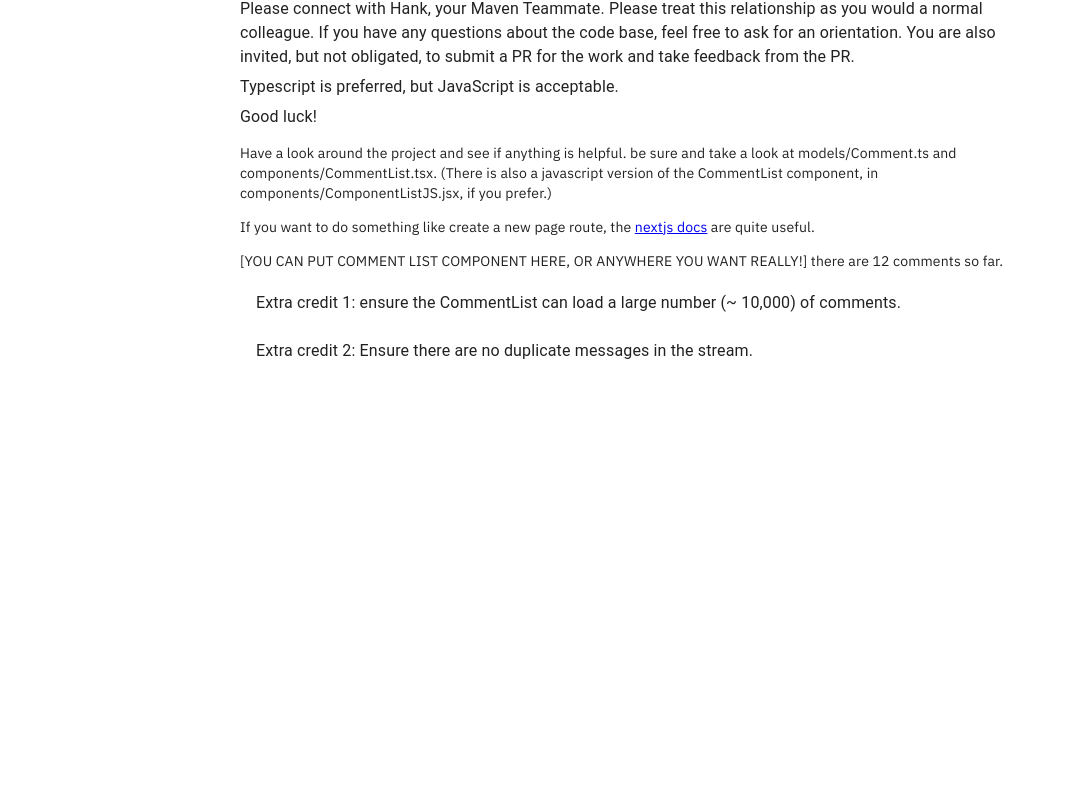
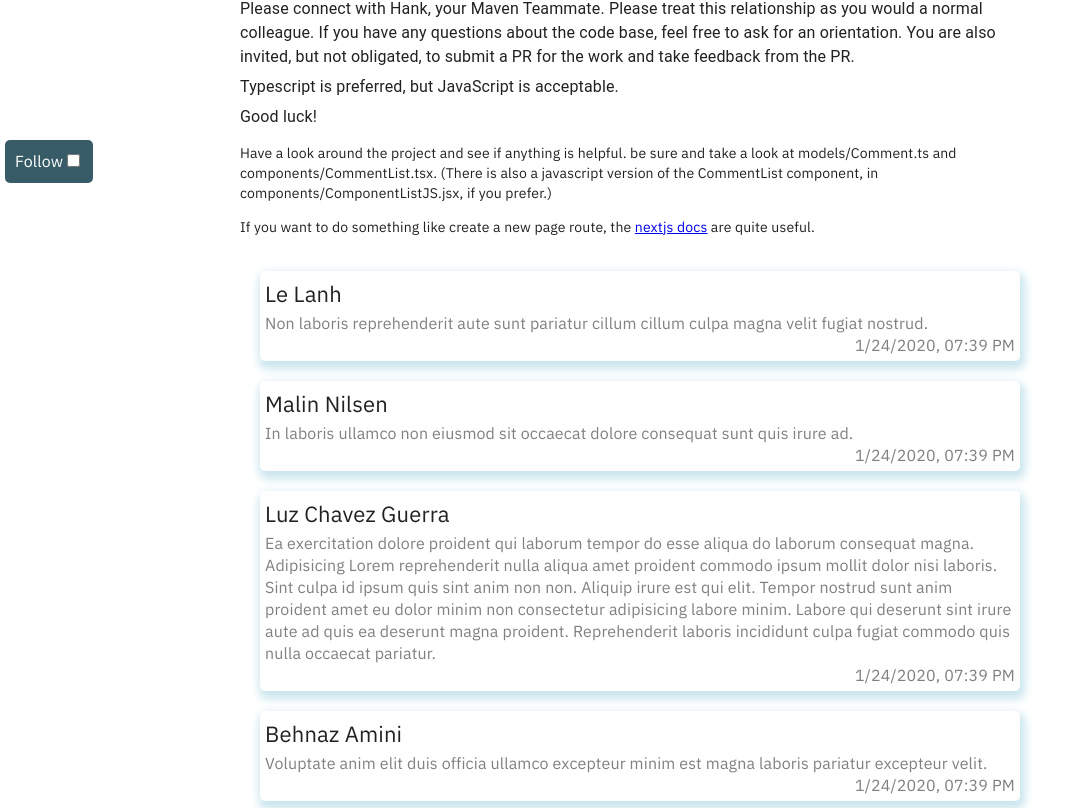
Before and after one commit to vladimirilic303/vladimirilic-web-kokanee, a Next.js app: page / in a window 1280 px wide. Shown: the part 612-1420 px from the top of the page, without its empty margins (0-1086 px from the left). Before the commit the page ends 1015 px from the top, so only its background shows below. Built offline with nearby package versions, Linux system fonts and the light colour scheme.

Commit message:
Comment implementation

```diff
--- a/components/CommentList.tsx
+++ b/components/CommentList.tsx
@@ -1,23 +1,36 @@
 import { Comment, subscribe } from '../models/Comment'
-import {useEffect, useState} from 'react'
+import { useEffect, useState } from 'react'
+import CommentListItem from './CommentListItem'
 
 export interface CommentListProps {
   initialComments: Comment[]
+  setLatestComment: (comment: any) => void
 }
 
-const CommentList: React.FC<CommentListProps> = props => {
-  const [count, setCount] = useState(props.initialComments.length)
+const CommentList: React.FC<CommentListProps> = ({ initialComments, setLatestComment }) => {
+  const [count, setCount] = useState(initialComments.length)
+  const [comments, setComments] = useState(initialComments)
+
   useEffect(() => {
     subscribe(comment => {
-      console.log('received comment: ', comment)
+      if (!comments.some(commentInArray => commentInArray.message === comment.message)) {
+        setComments([comment, ...comments])
+        setLatestComment(comment)
+      }
       setCount(count + 1)
     })
   }, [count])
 
-  return <div>
-    [YOU CAN PUT COMMENT LIST COMPONENT HERE, OR ANYWHERE YOU WANT REALLY!]
-    there are {count} comments so far.
-  </div>
+  return (
+    <div>
+      <ul className="comment_list">
+        {comments.map(comment => (
+          <CommentListItem key={comment.id} comment={comment} />
+        ))}
+      </ul>
+      there are {comments.length} comments so far.
+    </div>
+  )
 }
 
 export default CommentList
--- /dev/null
+++ b/components/CommentListItem.tsx
@@ -0,0 +1,21 @@
+import { Comment } from '../models/Comment'
+
+export interface CommentListItemProps {
+  comment: Comment
+}
+
+const dateFormatter = (date: Date) => {
+  return date.toLocaleDateString('en-US', { hour: '2-digit', minute: '2-digit' })
+}
+
+const CommentListItem: React.FC<CommentListItemProps> = ({ comment }) => {
+  return (
+    <li className="comment_list_item">
+      <div className="comment_list_item_author">{comment.author}</div>
+      <div className="comment_list_item_message">{comment.message}</div>
+      <div className="comment_list_item_time">{dateFormatter(comment.time)}</div>
+    </li>
+  )
+}
+
+export default CommentListItem
--- /dev/null
+++ b/components/CommentNotification.tsx
@@ -0,0 +1,17 @@
+import { Comment } from '../models/Comment'
+
+export interface CommentNotificationProps {
+  comment: Comment | null
+}
+
+const CommentNotification: React.FC<CommentNotificationProps> = ({ comment }) => {
+  if (!comment) return null
+  return (
+    <div className="comment_notification">
+      <div className="comment_notification_author">{comment.author}</div>
+      <div className="comment_notification_message">{comment.message}</div>
+    </div>
+  )
+}
+
+export default CommentNotification
--- /dev/null
+++ b/components/FollowCheckbox.tsx
@@ -0,0 +1,14 @@
+import { InputHTMLAttributes } from 'react'
+
+interface FollowCheckboxProps extends InputHTMLAttributes<HTMLInputElement> {}
+
+const FollowCheckbox: React.FC<FollowCheckboxProps> = ({ ...props }) => {
+  return (
+    <div className="notification_checkbox">
+      <label htmlFor="follow">Follow</label>
+      <input {...props} type="checkbox" id="follow" />
+    </div>
+  )
+}
+
+export default FollowCheckbox
--- a/models/Comment.ts
+++ b/models/Comment.ts
@@ -2,7 +2,7 @@ import { loremIpsum } from 'lorem-ipsum'
 import { name } from './names'
 
 export interface Comment {
-  id: number,
+  id: number
   author: string
   message: string
   time: Date
--- a/pages/_app.tsx
+++ b/pages/_app.tsx
@@ -4,6 +4,7 @@ import Head from 'next/head'
 import CssBaseline from '@material-ui/core/CssBaseline'
 import { ThemeProvider } from '@material-ui/styles'
 import theme from '../src/theme'
+import '../scss/index.css'
 
 export default class MyApp extends App {
   public componentDidMount() {
--- a/pages/index.tsx
+++ b/pages/index.tsx
@@ -1,8 +1,10 @@
-import React from 'react'
-import { Theme, Typography, Button, ListItem, List, ListItemText } from '@material-ui/core'
+import React, { useState } from 'react'
+import { Theme, Typography, ListItem, List, ListItemText } from '@material-ui/core'
 import { makeStyles } from '@material-ui/core/styles'
 import CommentList from '../components/CommentList'
+import CommentNotification from '../components/CommentNotification'
 import { makeComments } from '../models/Comment'
+import FollowCheckbox from '../components/FollowCheckbox'
 
 const numOfInitialComments = 10
 
@@ -24,6 +26,9 @@ const useStyles = makeStyles((theme: Theme) => {
 
 const Home = () => {
   const classes = useStyles()
+  const [isFollowing, setIsFollowing] = useState(false)
+  const [latestComment, setLatestComment] = useState(null)
+
   return (
     <div className={classes.root}>
       <img
@@ -67,7 +72,10 @@ const Home = () => {
         If you want to do something like create a new page route, the{' '}
         <a href="https://nextjs.org/docs/basic-features/pages">nextjs docs</a> are quite useful.{' '}
       </p>
-      <CommentList initialComments={makeComments(numOfInitialComments)} />
+      {isFollowing && <CommentNotification comment={latestComment} />}
+      <FollowCheckbox checked={isFollowing} onChange={() => setIsFollowing(!isFollowing)} />
+      <CommentList initialComments={makeComments(numOfInitialComments)} setLatestComment={setLatestComment} />
+
       <List>
         <ListItem>
           <ListItemText>
--- /dev/null
+++ b/scss/index.css
@@ -0,0 +1,80 @@
+.container{
+
+}
+
+/* COMMENT LIST */
+.comment_list{
+    list-style: none;
+    display: flex;
+    flex-direction: column;
+    padding: 10px;
+}
+
+.comment_list_item{
+    --comment-shadow-color: #c9e5ee;
+    margin: 10px;
+    padding: 5px;
+    border-radius: 5px;
+    -webkit-box-shadow: 2px 5px 10px 3px var( --comment-shadow-color);
+    -moz-box-shadow: 2px 5px 10px 3px var( --comment-shadow-color);
+    box-shadow: 2px 5px 10px 3px var( --comment-shadow-color);
+}
+
+.comment_list_item_author{
+    font-size: 22px;
+    line-height: 36px;
+}
+
+.comment_list_item_message{
+    font-size: 16px;
+    line-height: 22px;
+    color: gray
+}
+
+.comment_list_item_time{
+    font-size: 16px;
+    line-height: 22px;
+    color:gray;
+    float: right;
+}
+
+/* NOTIFICATIONS */
+.notification_checkbox {
+    position: fixed;
+    bottom: 5px;
+    left: 5px;
+    background-color: #375c68;
+    padding: 10px;
+    border-radius: 5px;
+}
+
+.notification_checkbox label {
+    font-size: 16px;
+    color: white;
+}
+
+.comment_notification{
+    position: fixed;
+    top: 0;
+    right: 0;
+    --comment-shadow-color: #375c68;
+    margin: 10px;
+    padding: 5px;
+    border-radius: 5px;
+    -webkit-box-shadow: 2px 6px 20px 5px var(--comment-shadow-color);
+    -moz-box-shadow: 2px 6px 20px 5px var(--comment-shadow-color);
+    box-shadow: 2px 6px 20px 5px var(--comment-shadow-color);
+    max-width: 300px;
+    background-color: white;
+}
+
+.comment_notification_author{
+    font-size: 22px;
+    line-height: 36px;
+}
+
+.comment_notification_message{
+    font-size: 16px;
+    line-height: 22px;
+    color: gray
+}
```
Also changed, not shown: components/CommentListJS.jsx (indentation only).
